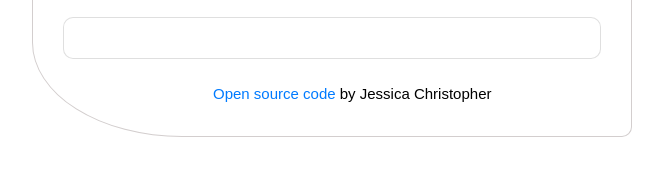
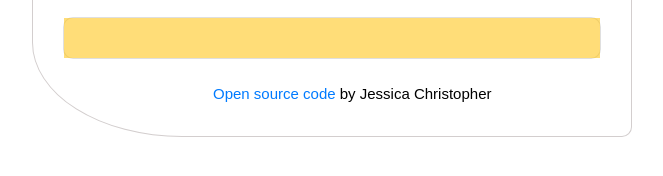
Before and after one commit to amelia4-xo/weather-app, a plain HTML site: page index.html in a window 1280 px wide. Shown: the part 262-438 px from the top of the page, without its empty margins (308-971 px from the left). Drawn offline with nearby package versions, Linux system fonts and the light colour scheme; no server answers.

Commit message:
Update styles.css

```diff
--- a/styles.css
+++ b/styles.css
@@ -80,7 +80,7 @@ li {
 }
 
 .card-body {
-  color:#ffc1078a;
+  background:#ffc1078a;
 }
 
 #forecast img {
```
